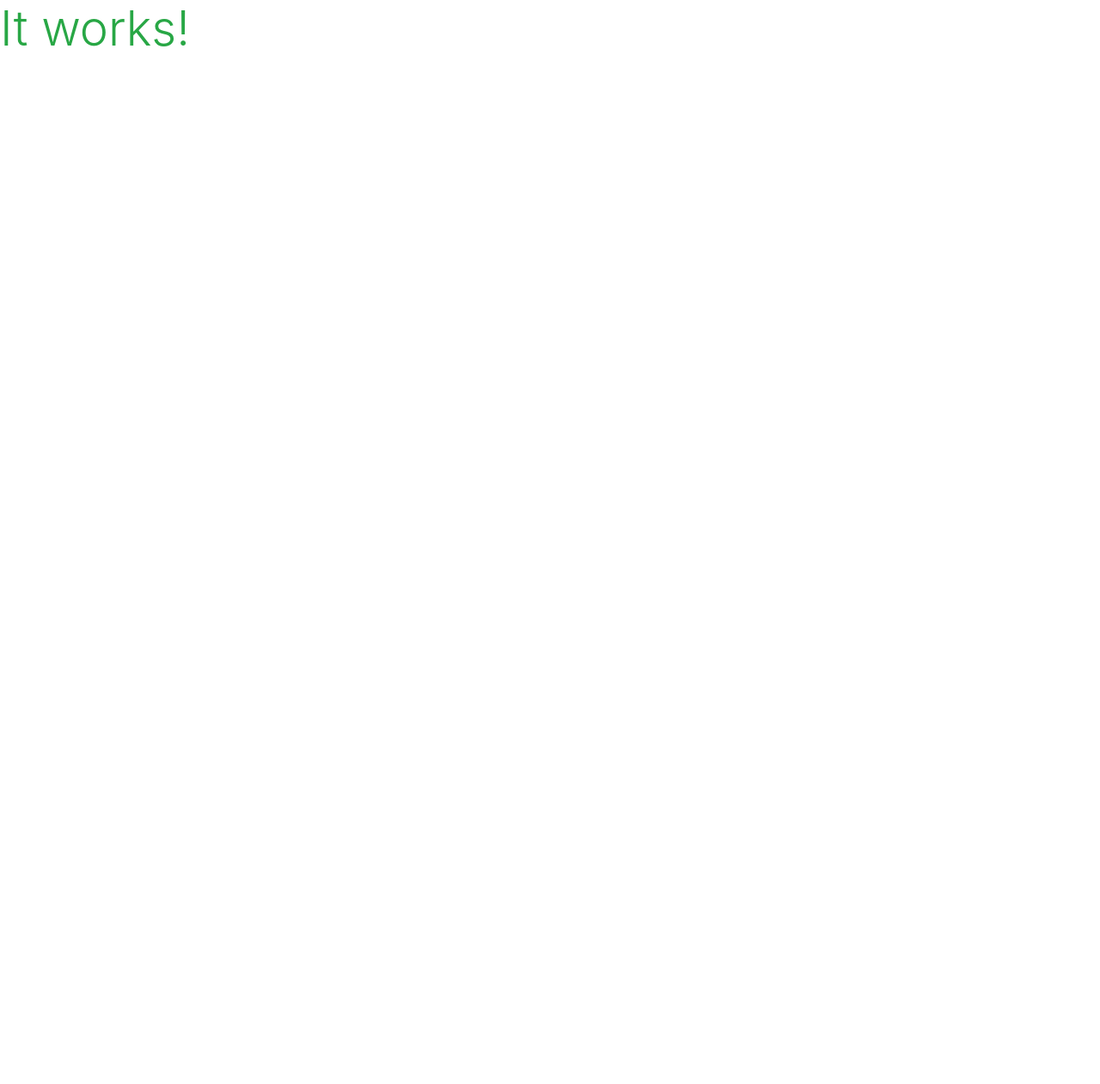
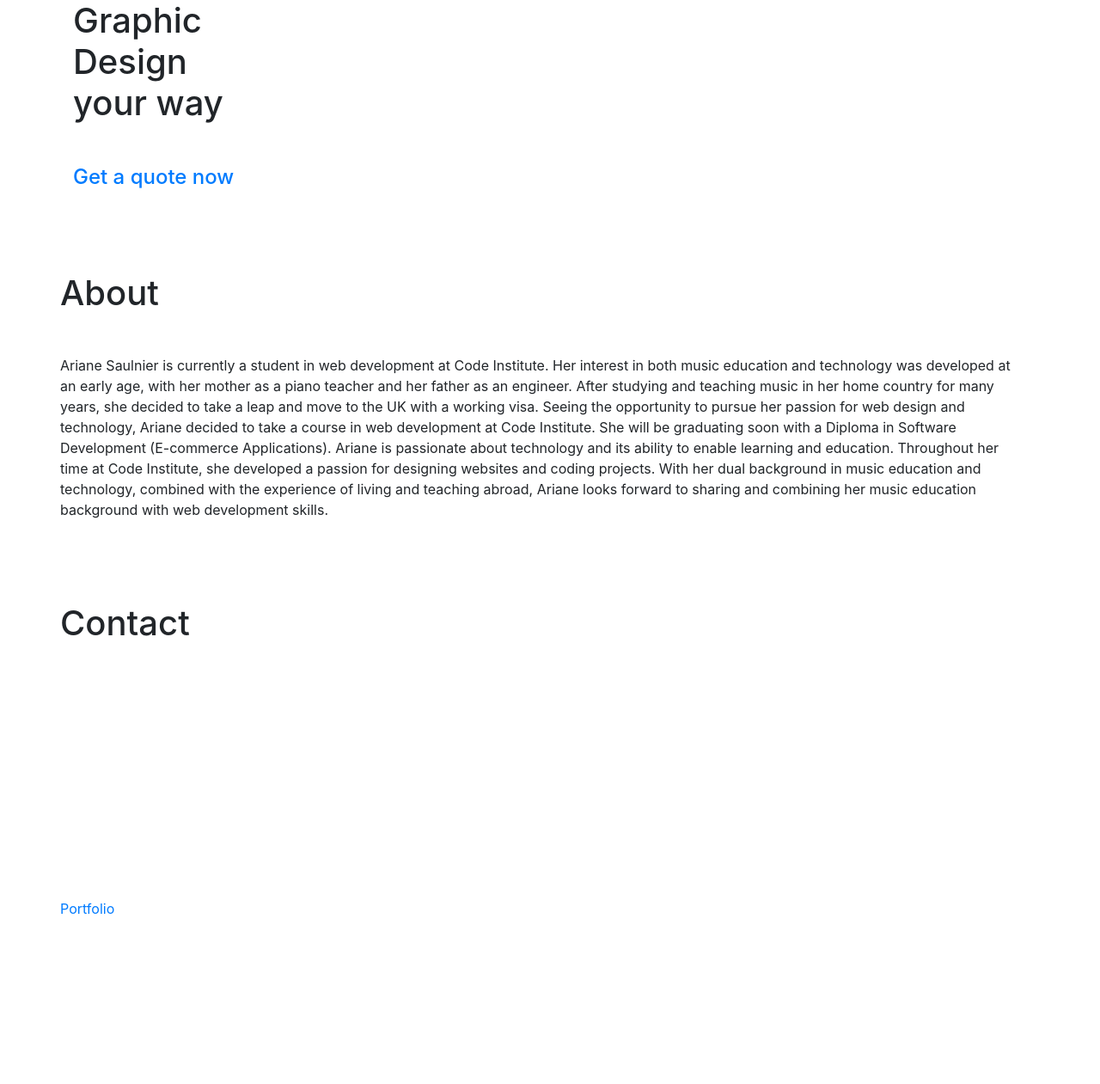
Before and after one commit to Aria-vero-s/modusdesign, a Django app: page / in a window 1280 px wide. Before the commit the page is almost empty. Shown: the whole page at 86% size. Before the commit the page ends 54 px from the top, so only its background shows below. Run offline with Django 3.2, Linux system fonts and the light colour scheme.

Commit message:
added home page content

```diff
--- a/home/templates/home/index.html
+++ b/home/templates/home/index.html
@@ -1,6 +1,54 @@
 {% extends "base.html" %}
 {% load static %}
 
+{% block page_header %}
+    <div class="container header-container">
+        <div class="row">
+            <div class="col"></div>
+        </div>
+    </div>
+{% endblock %}
+
 {% block content %}
-    <h1 class="display-4 text-success">It works!</h1>
+    <div class="container h-100">
+        <div class="row h-100">
+            <div class="col-7 col-md-6 my-auto">
+                <h1 class="">
+                    Graphic<br>
+                    Design<br>
+                    your way
+                </h1>
+                <div class="my-5">
+                    <h4>
+                        <a href="#">Get a quote now</a>
+                    </h4>
+                </div>
+            </div>
+        </div>
+    </div>
+    <div class="container-fluid col-12 h-100">
+        <div class="row w-100">
+            <div class="container">
+                <h1 class="my-5">About</h1>
+                Ariane Saulnier is currently a student in web development at Code Institute. Her interest in both music education and technology was developed at an early age, with her mother as a piano teacher and her father as an engineer. After studying and teaching music in her home country for many years, she decided to take a leap and move to the UK with a working visa. Seeing the opportunity to pursue her passion for web design and technology, Ariane decided to take a course in web development at Code Institute. She will be graduating soon with a Diploma in Software Development (E-commerce Applications). Ariane is passionate about technology and its ability to enable learning and education. Throughout her time at Code Institute, she developed a passion for designing websites and coding projects. With her dual background in music education and technology, combined with the experience of living and teaching abroad, Ariane looks forward to sharing and combining her music education background with web development skills.
+            </div>
+        </div>
+    </div>
+    <div class="container-fluid col-12">
+        <div class="row w-100">
+            <div class="container my-5 py-5">
+                <h1>Contact</h1>
+            </div>
+        </div>
+    </div>
+
+    <div class="container-fluid col-12 h-100">
+        <div class="row w-100">
+            <div class="container my-5 py-5">
+                <div class="my-5 py-5">
+                    <a href="#" class="my-5 py-5">Portfolio</a>
+                </div>
+            </div>
+        </div>
+    </div>
 {% endblock %}
```
